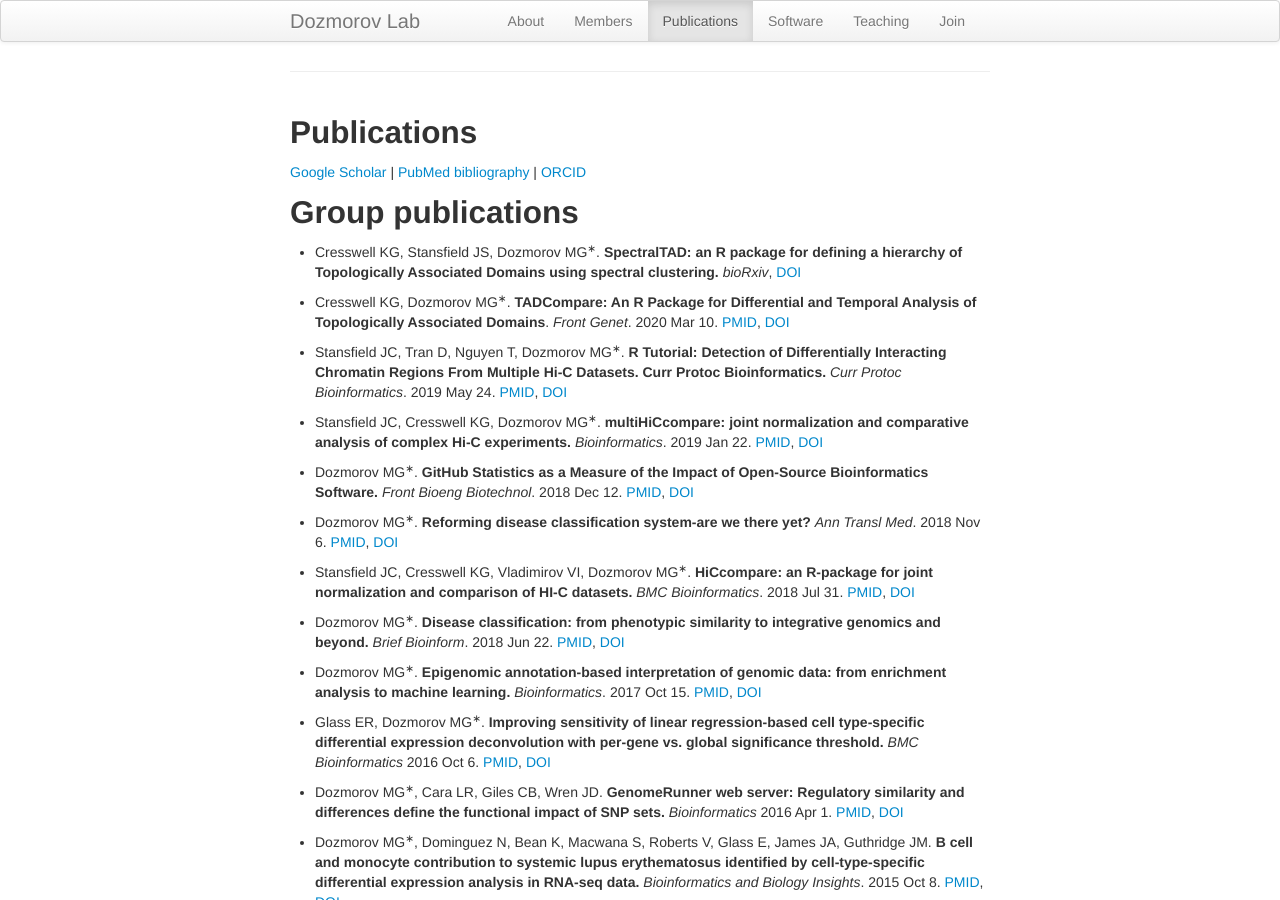
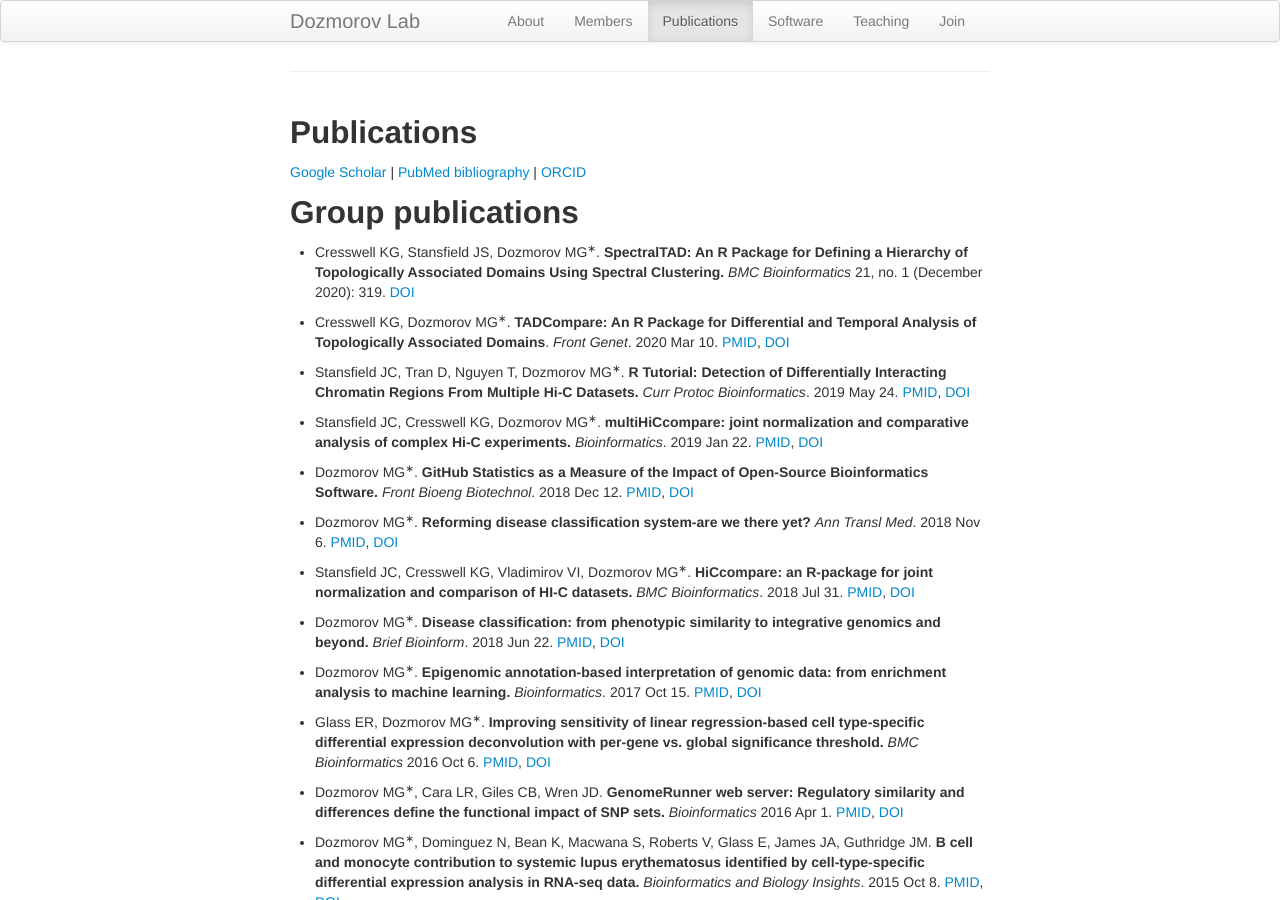
Before and after one commit to dozmorovlab/dozmorovlab.github.io, a Jekyll site: the page built from 02-pubs.md, in a window 1280 px wide and 900 px high. Built offline with Jekyll 4.4.1, drawn with Linux system fonts in a browser that asks for light colours; comment, search, counter and statistics services are not loaded.

Commit message:
Add SpectralTAD publication

```diff
--- a/02-pubs.md
+++ b/02-pubs.md
@@ -16,11 +16,11 @@ permalink: "publications.html"
 
 ## Group publications
 
--	Cresswell KG, Stansfield JS, Dozmorov MG<sup>&lowast;</sup>. **SpectralTAD: an R package for defining a hierarchy of Topologically Associated Domains using spectral clustering.** _bioRxiv_, [DOI](https://doi.org/10.1186/s12859-020-03652-w) <span data-badge-type="4" data-doi="10.1186/s12859-020-03652-w" data-hide-no-mentions="true" class="altmetric-embed"> </span>
+- Cresswell KG, Stansfield JS, Dozmorov MG<sup>&lowast;</sup>. **SpectralTAD: An R Package for Defining a Hierarchy of Topologically Associated Domains Using Spectral Clustering.** _BMC Bioinformatics_ 21, no. 1 (December 2020): 319. [DOI](https://doi.org/10.1186/s12859-020-03652-w) <span data-badge-type="4" data-doi="10.1186/s12859-020-03652-w" data-hide-no-mentions="true" class="altmetric-embed"> </span>
 
 - Cresswell KG, Dozmorov MG<sup>&lowast;</sup>. **TADCompare: An R Package for Differential and Temporal Analysis of Topologically Associated Domains**. _Front Genet_. 2020 Mar 10. [PMID](http://www.ncbi.nlm.nih.gov/pubmed/32211023), [DOI](https://doi.org/10.3389/fgene.2020.00158) <span data-badge-type="4" data-doi="10.3389/fgene.2020.00158" data-hide-no-mentions="true" class="altmetric-embed"> </span>
 
-- Stansfield JC, Tran D, Nguyen T, Dozmorov MG<sup>&lowast;</sup>. **R Tutorial: Detection of Differentially Interacting Chromatin Regions From Multiple Hi-C Datasets. Curr Protoc Bioinformatics.** _Curr Protoc Bioinformatics_. 2019 May 24. [PMID](http://www.ncbi.nlm.nih.gov/pubmed/31125519), [DOI](https://doi.org/10.1002/cpbi.76) <span data-badge-type="4" data-doi="10.1002/cpbi.76" data-hide-no-mentions="true" class="altmetric-embed"> </span>
+- Stansfield JC, Tran D, Nguyen T, Dozmorov MG<sup>&lowast;</sup>. **R Tutorial: Detection of Differentially Interacting Chromatin Regions From Multiple Hi-C Datasets.** _Curr Protoc Bioinformatics_. 2019 May 24. [PMID](http://www.ncbi.nlm.nih.gov/pubmed/31125519), [DOI](https://doi.org/10.1002/cpbi.76) <span data-badge-type="4" data-doi="10.1002/cpbi.76" data-hide-no-mentions="true" class="altmetric-embed"> </span>
 
 - Stansfield JC, Cresswell KG, Dozmorov MG<sup>&lowast;</sup>. **multiHiCcompare: joint normalization and comparative analysis of complex Hi-C experiments.** _Bioinformatics_. 2019 Jan 22. [PMID](http://www.ncbi.nlm.nih.gov/pubmed/30668639), [DOI](https://doi.org/10.1093/bioinformatics/btz048) <span data-badge-type="4" data-doi="10.1093/bioinformatics/btz048" data-hide-no-mentions="true" class="altmetric-embed"> </span>
 
```
